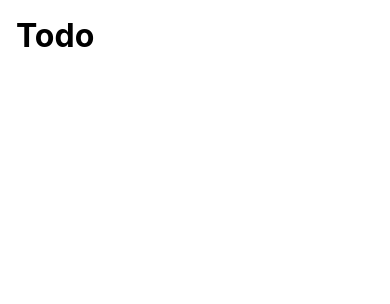
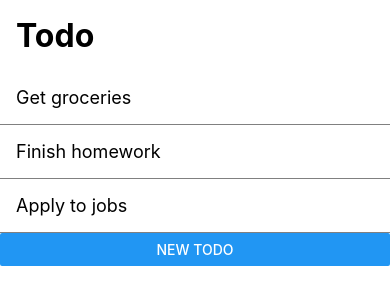
Before and after one commit to norbusonam/react-native-todo, a React Native app: screen / in a window 390 px wide. Shown: the top 304 px of the page. Built offline with nearby package versions, Linux system fonts and the light colour scheme.

Commit message:
show todo list items

```diff
--- a/App.tsx
+++ b/App.tsx
@@ -1,11 +1,14 @@
 import React from 'react';
-import { SafeAreaView, StyleSheet } from 'react-native';
+import { Button, SafeAreaView } from 'react-native';
 import Header from './componenets/Header';
+import TodoList from './componenets/TodoList';
 
 const App: React.FC = () => {
   return (
     <SafeAreaView>
       <Header />
+      <TodoList />
+      <Button title='New Todo' />
     </SafeAreaView>
   );
 }
--- /dev/null
+++ b/componenets/TodoList.tsx
@@ -0,0 +1,30 @@
+import React from 'react';
+import { FlatList } from 'react-native';
+import { Todo } from '../interfaces/Todo';
+import TodoListItem from './TodoListItem';
+
+const TodoItems: Todo[] = [
+  {
+    id: 'a',
+    title: 'Get groceries',
+    isCompleted: false,
+  },
+  {
+    id: 'b',
+    title: 'Finish homework',
+    isCompleted: false,
+  },
+  {
+    id: 'c',
+    title: 'Apply to jobs',
+    isCompleted: false,
+  },
+]
+
+const TodoList: React.FC = () => {
+  return (
+    <FlatList data={TodoItems} keyExtractor={(item) => item.id} renderItem={(item) => <TodoListItem todo={item.item} />} />
+  );
+}
+
+export default TodoList;
--- /dev/null
+++ b/componenets/TodoListItem.tsx
@@ -0,0 +1,29 @@
+import React from 'react';
+import { StyleSheet, View, Text } from 'react-native';
+import { Todo } from '../interfaces/Todo';
+
+export type Props = {
+  todo: Todo;
+}
+
+const TodoListItem: React.FC<Props> = (props: Props) => {
+  return (
+    <View style={styles.todoContainer}>
+      <Text style={styles.todoText}>{props.todo.title}</Text>
+    </View>
+  );
+}
+
+const styles = StyleSheet.create({
+  todoContainer: {
+    paddingHorizontal: 16,
+    paddingVertical: 16,
+    borderBottomWidth: 1,
+    borderColor: 'gray'
+  },
+  todoText: {
+    fontSize: 18
+  }
+});
+
+export default TodoListItem;
--- /dev/null
+++ b/interfaces/Todo.tsx
@@ -0,0 +1,5 @@
+export interface Todo {
+    id: string;
+    title: string;
+    isCompleted: boolean;
+}
```
